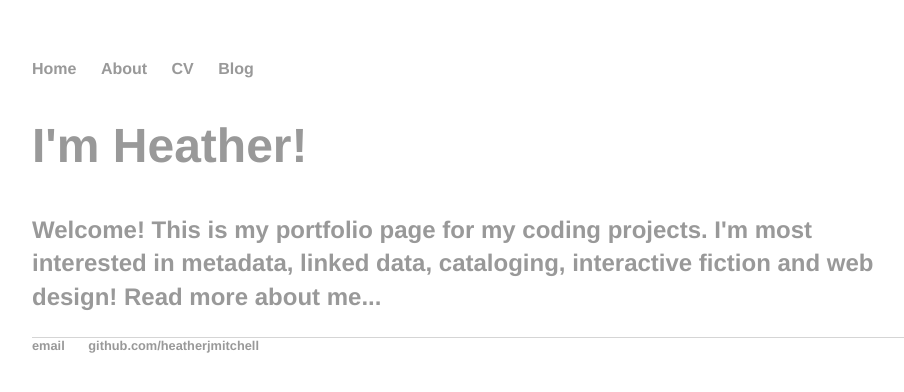
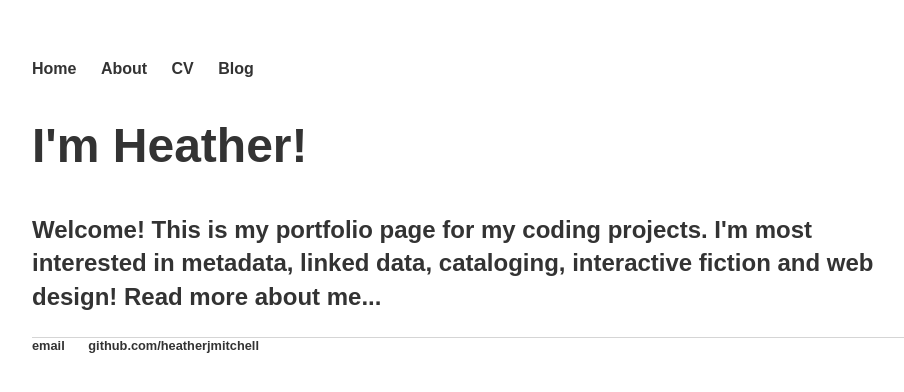
Before and after one commit to heatherjmitchell/heatherjmitchell.github.io, a plain HTML site: page index.html in a window 1280 px wide. Shown: the whole page, without its empty margins (160-1064 px from the left). Drawn offline with Linux system fonts and the light colour scheme.

Commit message:
Update main.css

```diff
--- a/css/main.css
+++ b/css/main.css
@@ -3,7 +3,7 @@ body {
     width: 70%;
 }
 nav ul, footer ul {
-    font-family:'Helvetica', 'Arial', 'Sans-Serif';
+    font-family:'Avenir', 'Arial', 'Sans-Serif';
     padding: 0px;
     list-style: none;
     font-weight: bold;
@@ -14,14 +14,14 @@ nav ul li, footer ul li {
 }
 a {
     text-decoration: none;
-    color: #999;
+    color: #333;
 }
 a:hover {
     text-decoration: underline;
 }
 h1 {
     font-size: 3em;
-    font-family:'Helvetica', 'Arial', 'Sans-Serif';
+    font-family:'Avenir', 'Arial', 'Sans-Serif';
 }
 p {
     font-size: 1.5em;
```
